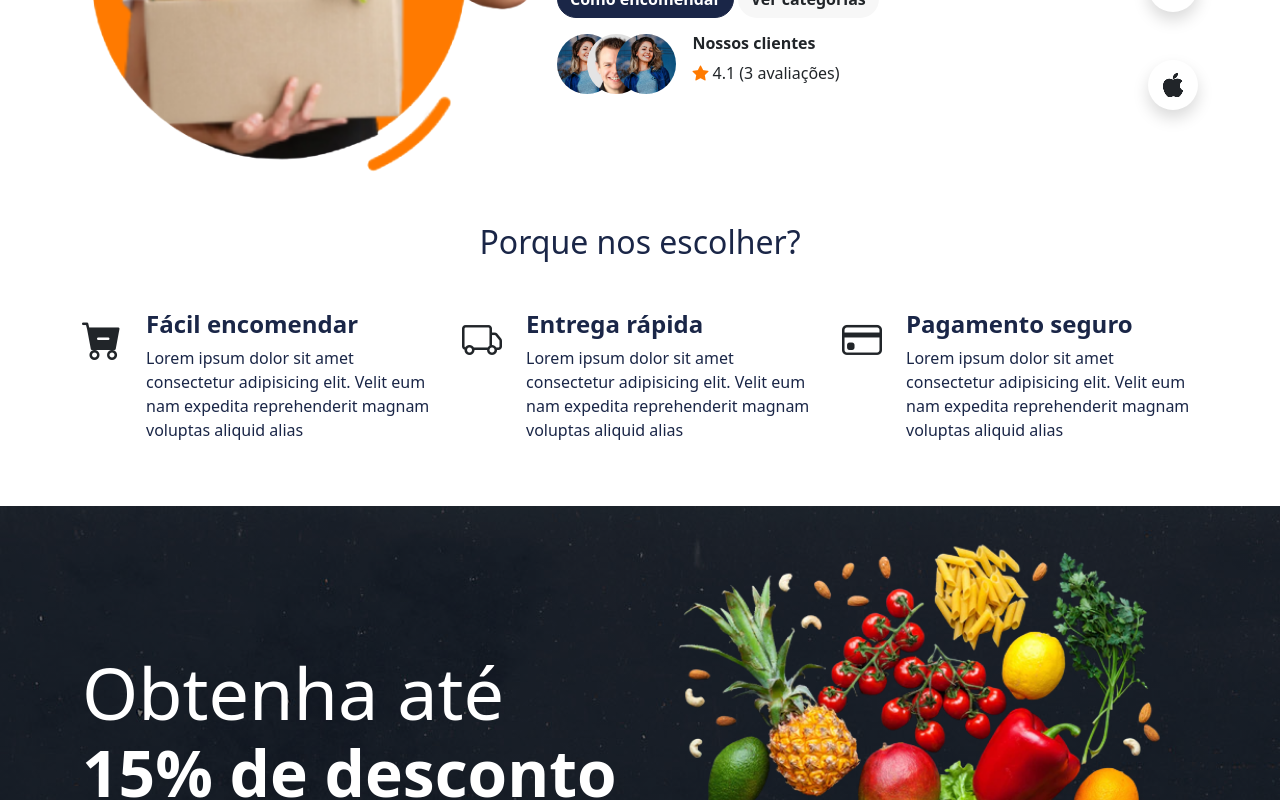
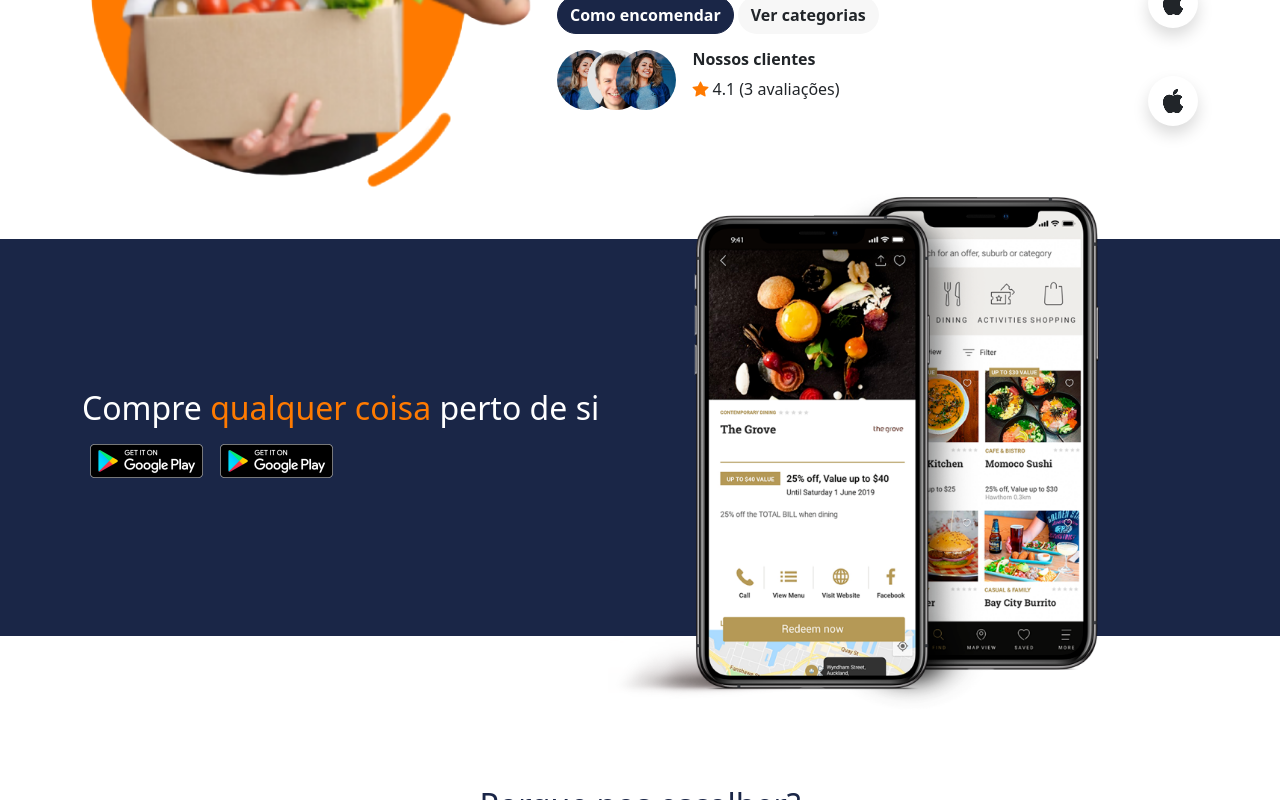
Before and after one commit to dorivaldovalentim/mamadu, a Vue app: page / in a window 1280 px wide. Shown: the part 340-1140 px from the top of the page. Built offline with nearby package versions, Linux system fonts and the light colour scheme.

Commit message:
Adicionei a seção de apresentação do app (download do app)

```diff
--- /dev/null
+++ b/src/components/Home/GetMobileApp.vue
@@ -0,0 +1,40 @@
+<script setup></script>
+
+<template>
+  <section class="get-mobile-app bg-primary">
+    <div class="container">
+      <div class="row align-items-stretch">
+        <div class="col-12 col-md-6 col-lg-6 get-mobile-app-description">
+          <h2 class="text-white">
+            Compre <span class="text-secondary">qualquer coisa</span> perto de
+            si
+          </h2>
+          <div class="d-flex">
+            <a href=""><img src="/src/assets/images/google-play.png" alt=""></a>
+            <a href=""><img src="/src/assets/images/google-play.png" alt=""></a>
+          </div>
+        </div>
+
+        <div class="col-12 col-md-6 col-lg-6 position-relative">
+          <img
+            src="/src/assets/images/get-mobile-app.png"
+            alt="Mobile apps"
+            class="phones-image position-absolute"
+          />
+        </div>
+      </div>
+    </div>
+  </section>
+</template>
+
+<style lang="scss" scoped>
+.get-mobile-app-description {
+  padding-block: 150px;
+}
+.phones-image {
+  width: 650px;
+  height: auto;
+  top: -100px;
+  right: 0;
+}
+</style>
--- a/src/components/Home/Hero.vue
+++ b/src/components/Home/Hero.vue
@@ -25,7 +25,7 @@ const data = [
 </script>
 
 <template>
-  <header>
+  <header class="mt-3 mb-5">
     <div class="container">
       <div class="row align-items-center flex-fill">
         <div class="col-12 col-md-5 col-lg-5">
--- a/src/components/Home/WhyChooseUs.vue
+++ b/src/components/Home/WhyChooseUs.vue
@@ -44,4 +44,7 @@ const data = [
 </template>
 
 <style lang="scss" scoped>
+.why-choose-us {
+  margin-top: 150px;
+}
 </style>
--- a/src/views/Home.vue
+++ b/src/views/Home.vue
@@ -1,5 +1,6 @@
 <script  setup>
 import Hero from "./../components/Home/Hero.vue";
+import GetMobileApp from "./../components/Home/GetMobileApp.vue";
 import WhyChooseUs from "./../components/Home/WhyChooseUs.vue";
 import Testimonials from "./../components/Home/Testimonials.vue";
 import Ads from "../components/Home/Ads.vue";
@@ -8,6 +9,7 @@ import Subscribe from "./../components/Home/Subscribe.vue";
 
 <template>
   <Hero></Hero>
+  <GetMobileApp></GetMobileApp>
   <WhyChooseUs></WhyChooseUs>
   <Ads></Ads>
   <Testimonials></Testimonials>
```
Also changed, not shown: src/assets/images/get-mobile-app.png (added), src/assets/images/google-play.png (added).
